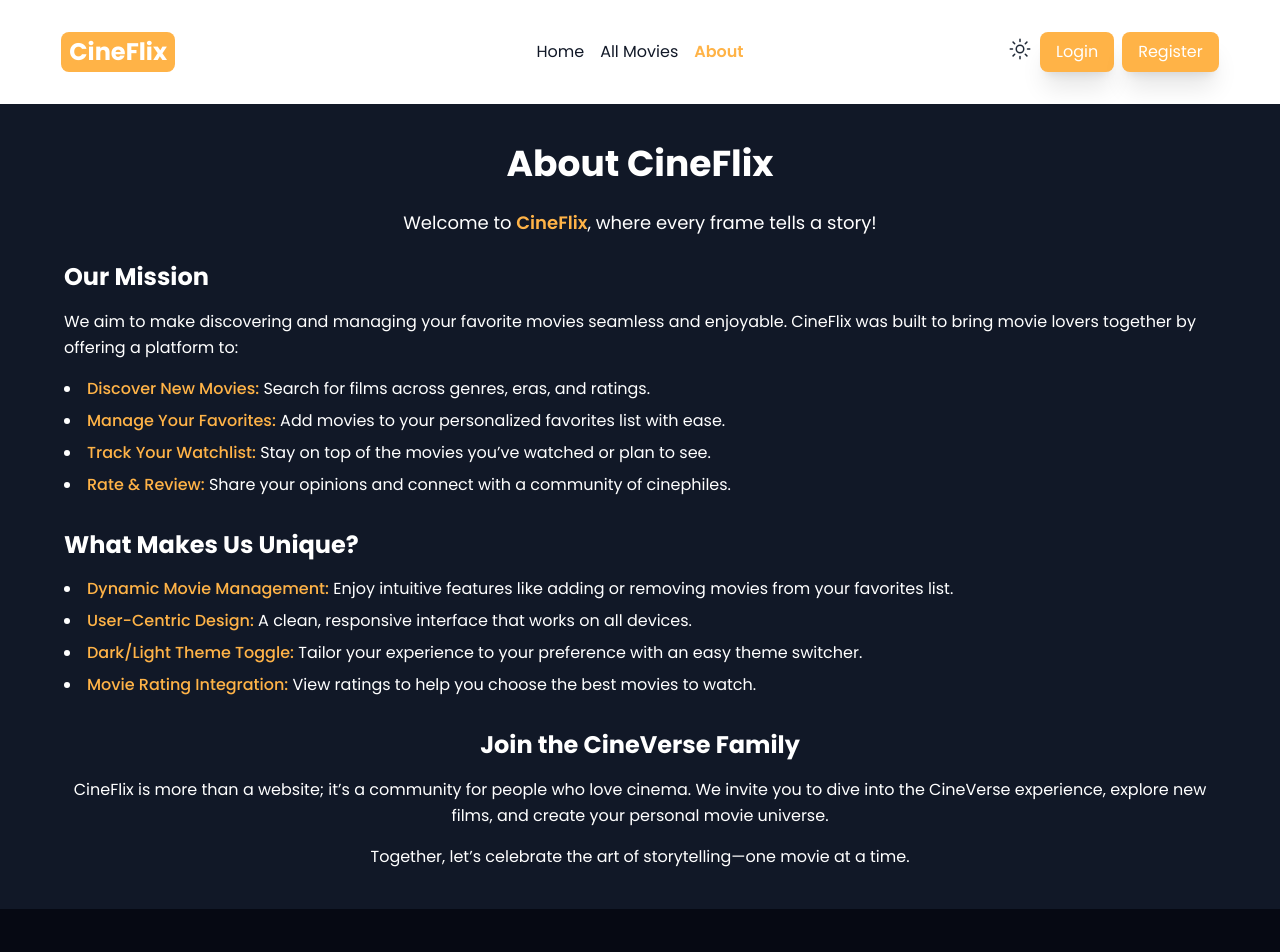
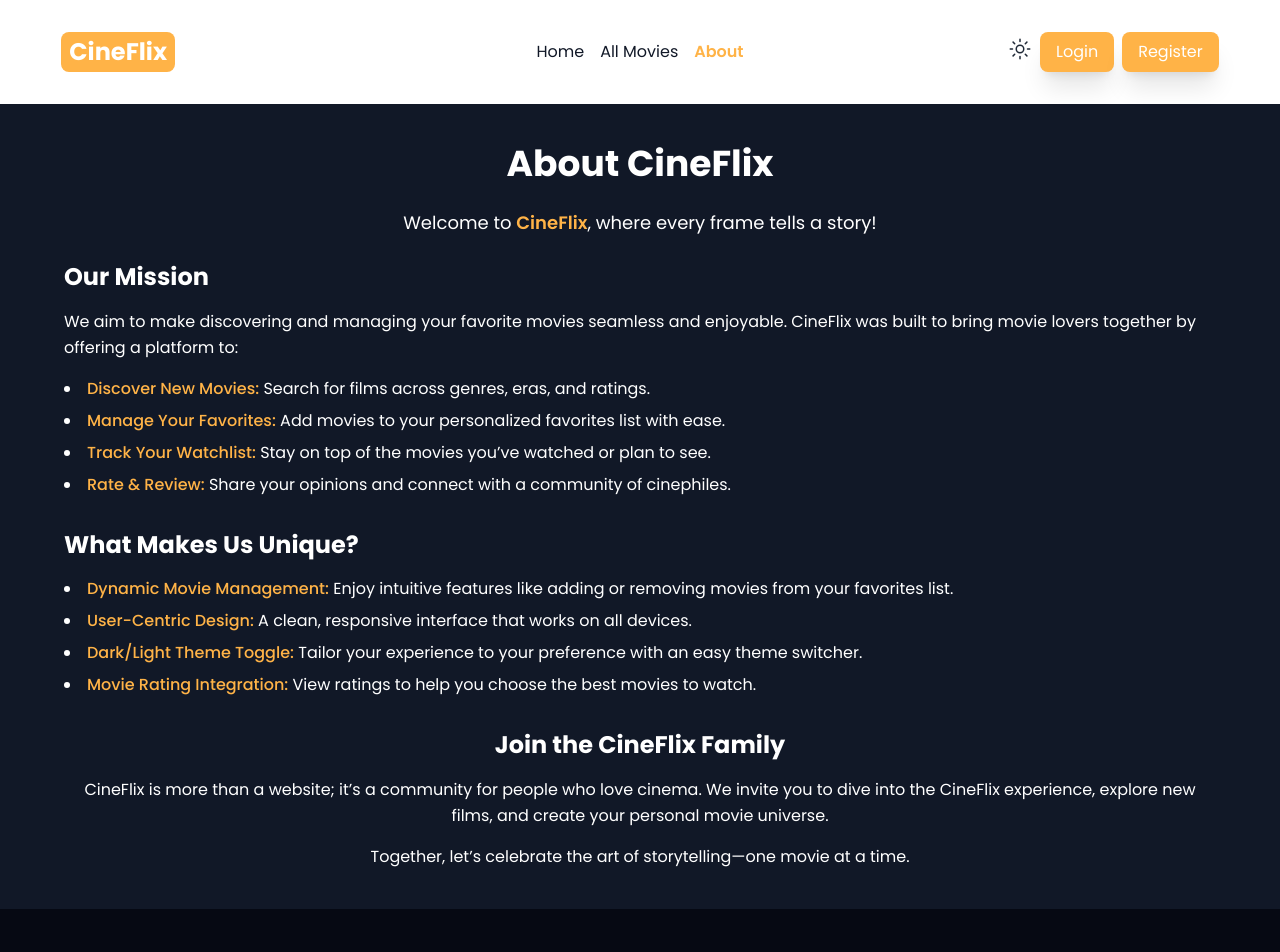
Before and after one commit to Samadsust71/cine-flix-client-a-10, a React (Vite) app: page /about in a window 1280 px wide. Shown: the top 952 px of the page. Built offline with nearby package versions, Linux system fonts and the light colour scheme; no server answers.

Commit message:
small correction in about section

```diff
--- a/src/pages/About.jsx
+++ b/src/pages/About.jsx
@@ -38,9 +38,9 @@ const About = () => {
       </section>
 
       <section className="text-center">
-        <h2 className="text-2xl font-bold mb-4">Join the CineVerse Family</h2>
+        <h2 className="text-2xl font-bold mb-4">Join the CineFlix Family</h2>
         <p className="text-base leading-relaxed">
-          CineFlix is more than a website; it’s a community for people who love cinema. We invite you to dive into the CineVerse experience, explore new films, and create your personal movie universe.
+          CineFlix is more than a website; it’s a community for people who love cinema. We invite you to dive into the CineFlix experience, explore new films, and create your personal movie universe.
         </p>
         <p className="text-base mt-4">
           Together, let’s celebrate the art of storytelling—one movie at a time.
```
